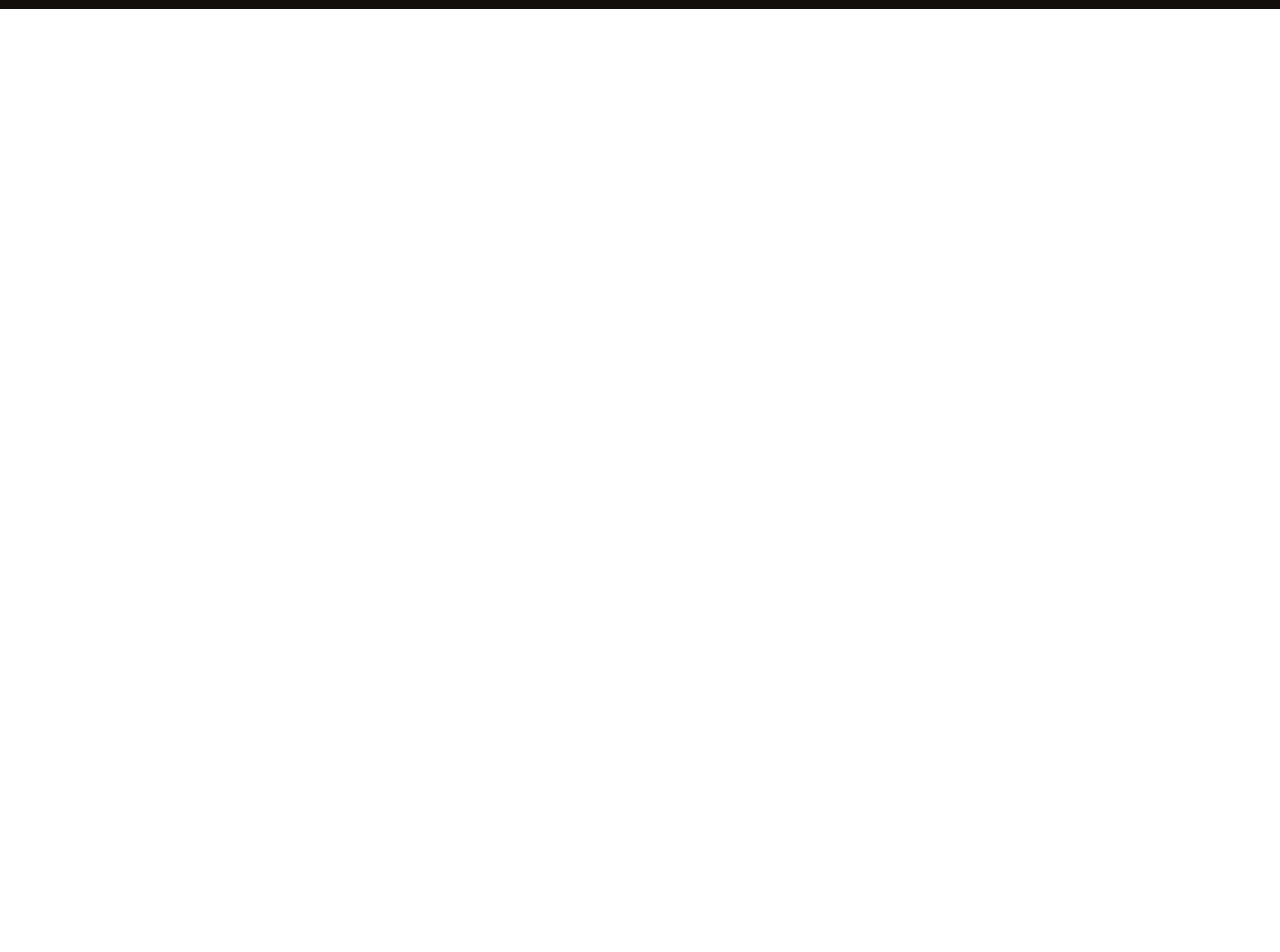
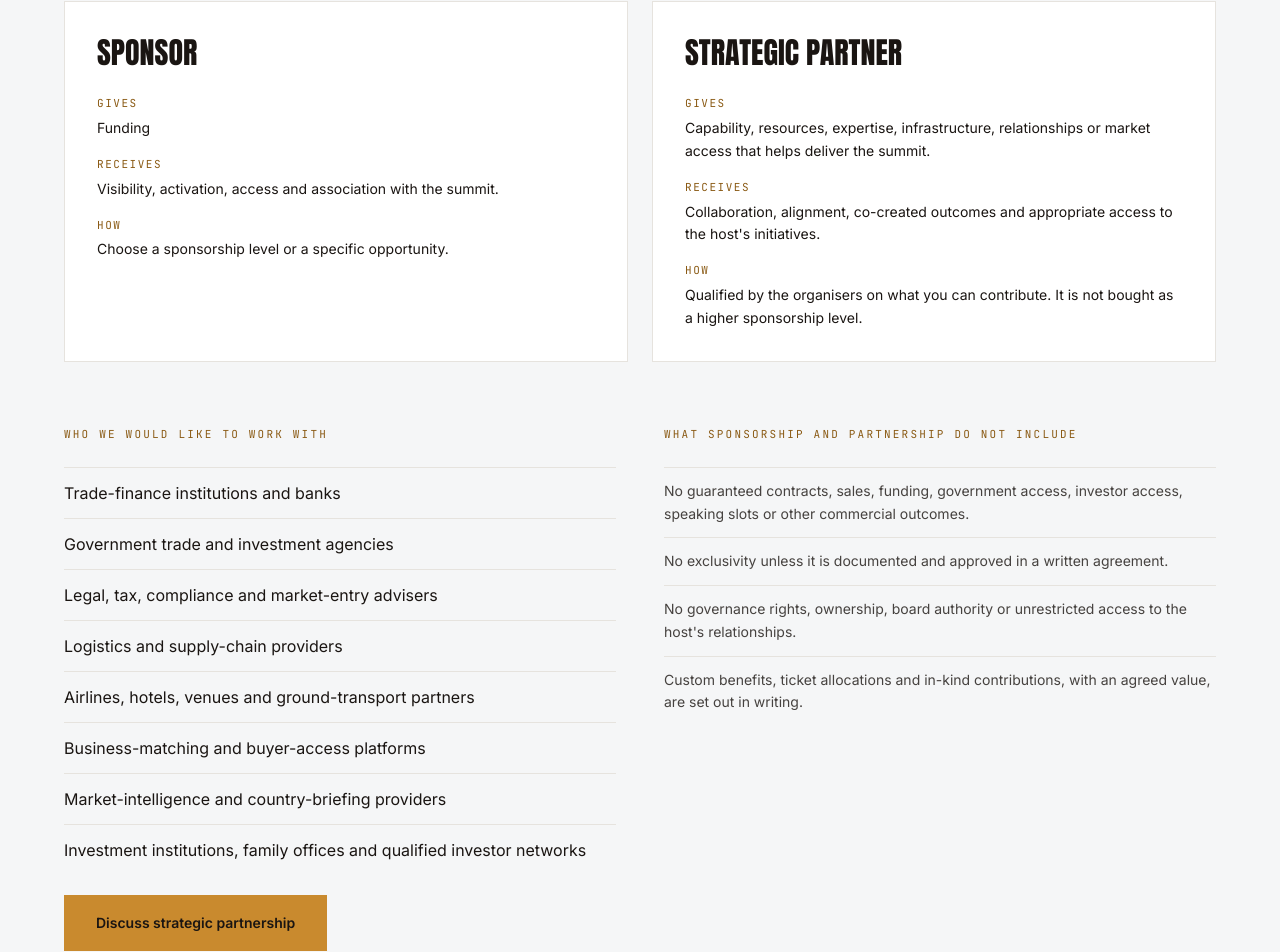
Before and after one commit to Entrust-Africa/entrust-platform, a Next.js app in the folder apps/summit/: page /partners in a window 1280 px wide. Shown: the part 1420-2372 px from the top of the page. Before the commit the page ends 1429 px from the top, so only its background shows below. Built offline with nearby package versions, Linux system fonts and the light colour scheme.

Commit message:
feat: explain sponsor versus strategic partner on the Partners page

```diff
--- a/apps/summit/src/app/partners/page.tsx
+++ b/apps/summit/src/app/partners/page.tsx
@@ -1,7 +1,7 @@
 import Link from "next/link";
-import { HOST } from "@/lib/content";
+import { HOST, SUPPORT_EMAIL } from "@/lib/content";
 import { Page, SectionLabel, amberButton } from "@/components/site";
-import { PARTNERS } from "@/lib/info";
+import { PARTNERS, PARTNERSHIP_KINDS, PARTNERSHIP_LIMITS, STRATEGIC_PARTNER_PROFILES } from "@/lib/info";
 
 export const metadata = { title: "Partners · Africa Diaspora Trade & Investment Summit 2027" };
 
@@ -38,6 +38,65 @@ export default function PartnersPage() {
           </Link>
         </div>
       </section>
+
+      <section className="bg-paper px-6 py-20 lg:px-16 lg:py-28">
+        <div className="mx-auto max-w-[82rem] space-y-16">
+          <div>
+            <SectionLabel>Sponsor or strategic partner</SectionLabel>
+            <h2 className="mt-6 max-w-3xl font-display text-[clamp(2rem,4vw,3rem)] leading-[1.05] uppercase">You can buy sponsorship. Strategic partnership is qualified.</h2>
+            <div className="mt-10 grid gap-6 md:grid-cols-2">
+              {PARTNERSHIP_KINDS.map((k) => (
+                <article key={k.name} className="border border-line bg-white p-8">
+                  <h3 className="font-display text-3xl leading-tight uppercase">{k.name}</h3>
+                  <dl className="mt-6 space-y-4 text-sm leading-relaxed">
+                    <div>
+                      <dt className="font-mono text-[11px] tracking-[0.14em] text-amber-ink uppercase">Gives</dt>
+                      <dd className="mt-1">{k.gives}</dd>
+                    </div>
+                    <div>
+                      <dt className="font-mono text-[11px] tracking-[0.14em] text-amber-ink uppercase">Receives</dt>
+                      <dd className="mt-1">{k.receives}</dd>
+                    </div>
+                    <div>
+                      <dt className="font-mono text-[11px] tracking-[0.14em] text-amber-ink uppercase">How</dt>
+                      <dd className="mt-1">{k.how}</dd>
+                    </div>
+                  </dl>
+                </article>
+              ))}
+            </div>
+          </div>
+
+          <div className="grid gap-12 lg:grid-cols-2">
+            <div>
+              <SectionLabel>Who we would like to work with</SectionLabel>
+              <ul className="mt-6 space-y-3 text-base leading-relaxed">
+                {STRATEGIC_PARTNER_PROFILES.map((p) => (
+                  <li key={p} className="border-t border-line pt-3">
+                    {p}
+                  </li>
+                ))}
+              </ul>
+              <a
+                href={`mailto:${SUPPORT_EMAIL}?subject=${encodeURIComponent("ADTIS 2027 strategic partnership")}`}
+                className={`${amberButton} mt-8`}
+              >
+                Discuss strategic partnership
+              </a>
+            </div>
+            <div>
+              <SectionLabel>What sponsorship and partnership do not include</SectionLabel>
+              <ul className="mt-6 space-y-3 text-sm leading-relaxed text-ink/80">
+                {PARTNERSHIP_LIMITS.map((l) => (
+                  <li key={l} className="border-t border-line pt-3">
+                    {l}
+                  </li>
+                ))}
+              </ul>
+            </div>
+          </div>
+        </div>
+      </section>
     </Page>
   );
 }
--- a/apps/summit/src/lib/info.ts
+++ b/apps/summit/src/lib/info.ts
@@ -150,3 +150,43 @@ export const PARTNERS: readonly Partner[] = [];
 
 /** Announcements and summit updates, newest first. */
 export const NEWS: readonly NewsItem[] = [];
+
+// Sponsorship and strategic partnership, as the host (the Pan African Chamber of Commerce) distinguishes them in its
+// "Sponsorship & Strategic Partnership Tiers" and the summit's fundraising plan. Only the public rules are here; the
+// plan's targets, prospect owners and tracker are internal and must not be published. No prices: the sponsorship levels
+// and their prices come from the catalogue.
+
+export const PARTNERSHIP_KINDS = [
+  {
+    name: "Sponsor",
+    gives: "Funding",
+    receives: "Visibility, activation, access and association with the summit.",
+    how: "Choose a sponsorship level or a specific opportunity.",
+  },
+  {
+    name: "Strategic partner",
+    gives: "Capability, resources, expertise, infrastructure, relationships or market access that helps deliver the summit.",
+    receives: "Collaboration, alignment, co-created outcomes and appropriate access to the host's initiatives.",
+    how: "Qualified by the organisers on what you can contribute. It is not bought as a higher sponsorship level.",
+  },
+] as const;
+
+/** The kinds of organisation the organisers would like to work with as strategic partners. */
+export const STRATEGIC_PARTNER_PROFILES: readonly string[] = [
+  "Trade-finance institutions and banks",
+  "Government trade and investment agencies",
+  "Legal, tax, compliance and market-entry advisers",
+  "Logistics and supply-chain providers",
+  "Airlines, hotels, venues and ground-transport partners",
+  "Business-matching and buyer-access platforms",
+  "Market-intelligence and country-briefing providers",
+  "Investment institutions, family offices and qualified investor networks",
+];
+
+/** What a sponsorship or partnership does not give. Said plainly so no one is promised more than the agreement says. */
+export const PARTNERSHIP_LIMITS: readonly string[] = [
+  "No guaranteed contracts, sales, funding, government access, investor access, speaking slots or other commercial outcomes.",
+  "No exclusivity unless it is documented and approved in a written agreement.",
+  "No governance rights, ownership, board authority or unrestricted access to the host's relationships.",
+  "Custom benefits, ticket allocations and in-kind contributions, with an agreed value, are set out in writing.",
+];
```
